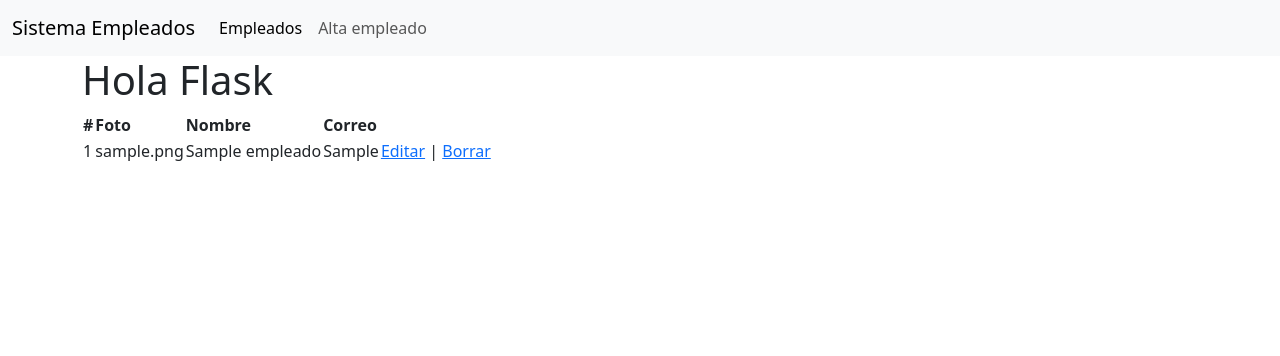
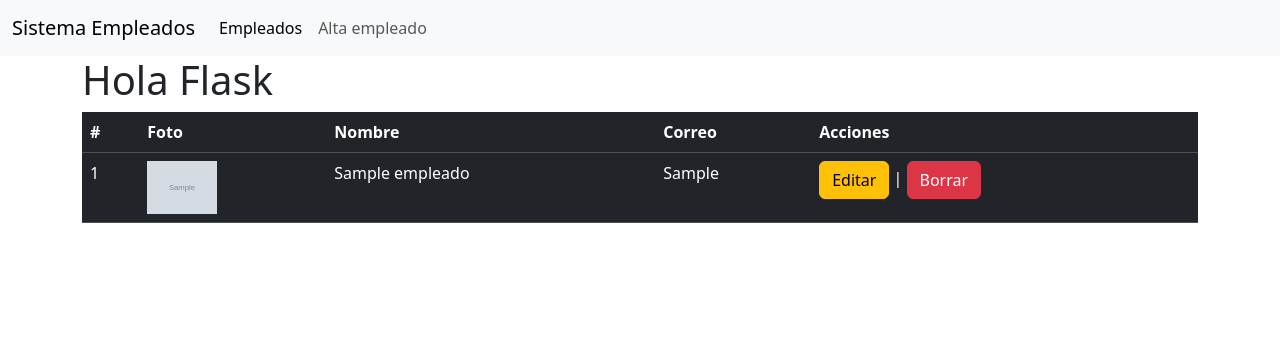
Before and after one commit to dasegC/sistema-empleados, a Flask app: page / in a window 1280 px wide. Shown: the top 356 px of the page. Run offline with Flask 2, Linux system fonts and the light colour scheme; tables that the repository leaves empty or names only in its code hold one stand-in row (values such as "Sample post"); grey boxes marked "Sample" are stand-in pictures.

Commit message:
Se agrega imagen y estilos bootstrap

```diff
--- a/src/templates/empleados/index.html
+++ b/src/templates/empleados/index.html
@@ -1,25 +1,28 @@
 {% include 'header.html' %}
 <h1>Hola Flask</h1>
-<table>
-    <thead>
+<table class="table table-dark">
+    <thead class="thead-dark">
         <tr>
             <th>#</th>
             <th>Foto</th>
             <th>Nombre</th>
             <th>Correo</th>
+            <th>Acciones</th>
         </tr>
     </thead>
     <tbody>
         {% for empleado in empleados%}
         <tr>
             <td>{{empleado[0]}}</td>
-            <td>{{empleado[3]}}</td>
+            <td>
+                <img src="fotodeusuario/{{empleado[3]}}" alt="Foto de perfil" width="70">
+            </td>
             <td>{{empleado[1]}}</td>
             <td>{{empleado[2]}}</td>
             <td>
-                <a href="/modify/{{empleado[0]}}">Editar</a>
+                <a class="btn btn-warning" href="/modify/{{empleado[0]}}">Editar</a>
                 |
-                <a href="/delete/{{empleado[0]}}">Borrar</a>
+                <a class="btn btn-danger" href="/delete/{{empleado[0]}}">Borrar</a>
             </td>
         </tr>
         {% endfor %}
```
